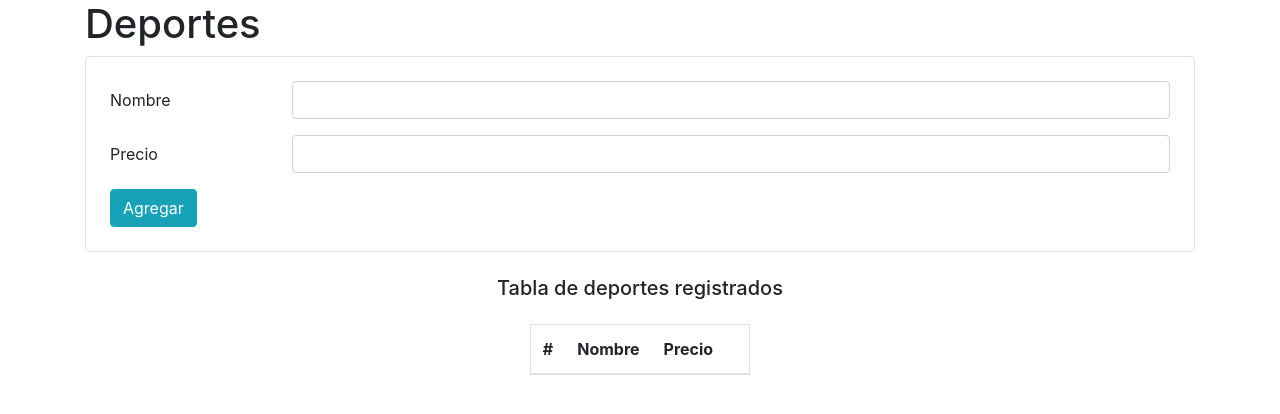
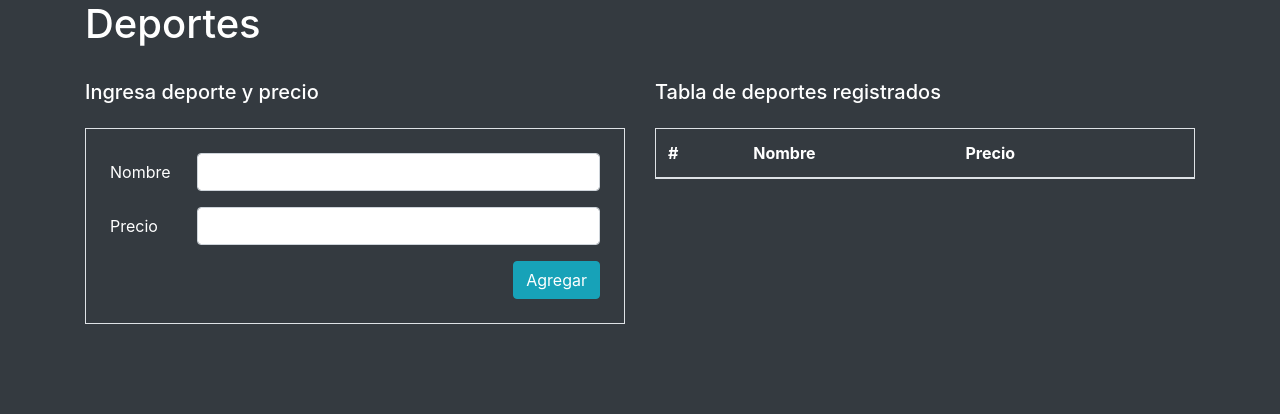
Before and after one commit to danilojpalma/club-deportivo, a website: page views/index.html in a window 1280 px wide. Drawn offline with nearby package versions, Linux system fonts and the light colour scheme; no server answers; files whose address does not match are found by name.

Commit message:
change some bootstrap styles

```diff
--- a/public/js/main.js
+++ b/public/js/main.js
@@ -13,9 +13,9 @@
           <td>${d.nombre}</td>
           <td>$${d.precio}</td>
           <td>
-            <button class="btn btn-warning" onclick='preEdit("${d.nombre}","${d.precio
+            <button class="btn btn-warning mx-4" onclick='preEdit("${d.nombre}","${d.precio
           }")' data-toggle="modal" data-target="#exampleModal">Editar</button>
-            <button class="btn btn-danger" onclick='eliminar("${d.nombre}")'>Eliminar</button>
+            <button class="btn btn-danger mx-4 my-lg-0 my-3" onclick='eliminar("${d.nombre}")'>Eliminar</button>
           </td>
         </tr>
         `)
--- a/views/index.html
+++ b/views/index.html
@@ -5,34 +5,42 @@
   <meta name="viewport" content="width=device-width, initial-scale=1.0">
   <title>Club Deportivo</title>
   <link rel="stylesheet" href="/node_modules/bootstrap/dist/css/bootstrap.min.css">
+
 </head>
 
-<body>
-  <div class="container">
+<body class="bg-dark text-white">
+  <main class="container ">
+    <h1>Deportes</h1>
 
-    <h1>Deportes</h1>
-    <div action="/agregar" class="border rounded p-4">
+
+    <div class="row">
+      <div class="col-12 col-lg-6">
+        <h5 class="my-4">Ingresa deporte y precio</h5>
+        <div action="/agregar" class="border p-4">
           <div class="form-group row">
             <label class="col-sm-2 col-form-label">Nombre</label>
 
-        <div class="col-sm-10">
+            <div class="col-12 col-sm-10">
               <input id="nombre" type="text" class="form-control" name="nombre" />
             </div>
           </div>
           <div class="form-group row">
             <label class="col-sm-2 col-form-label">Precio</label>
 
-        <div class="col-sm-10">
+            <div class="col-12 col-sm-10">
               <input id="precio" type="text" class="form-control" name="precio" />
             </div>
           </div>
 
+          <div class="d-flex justify-content-end">
             <button class="btn btn-info" onclick="agregar()">Agregar</button>
           </div>
         </div>
+      </div>
 
-  <h5 class="text-center my-4">Tabla de deportes registrados</h5>
-  <table class="table w-auto m-auto border">
+      <div class="col-12 col-lg-6">
+        <h5 class=" my-4">Tabla de deportes registrados</h5>
+        <table class="table m-auto border rounded-pill text-white" id="tabla">
           <thead>
             <tr>
               <th scope="col">#</th>
@@ -43,13 +51,16 @@
           </thead>
           <tbody id="cuerpo"></tbody>
         </table>
+      </div>
+    </div>
+  </main>
 
 
 
   <div class="modal fade" id="exampleModal" tabindex="-1" role="dialog" aria-labelledby="exampleModalLabel"
     aria-hidden="true">
     <div class="modal-dialog" role="document">
-      <div class="modal-content">
+      <div class="modal-content bg-dark">
         <div class="rounded p-4">
           </form>
           <div class="form-group row">
@@ -67,7 +78,9 @@
             </div>
           </div>
 
-          <button class="btn btn-warning" onclick="edit()">Editar</button>
+          <div class="d-flex justify-content-end">
+            <button class="btn btn-warning " onclick="edit()">Editar</button>
+          </div>
         </div>
       </div>
     </div>
```
Also changed, not shown: data/deportes.json (+12 -4 lines). Lines whose indentation alone changed are shown as unchanged.
